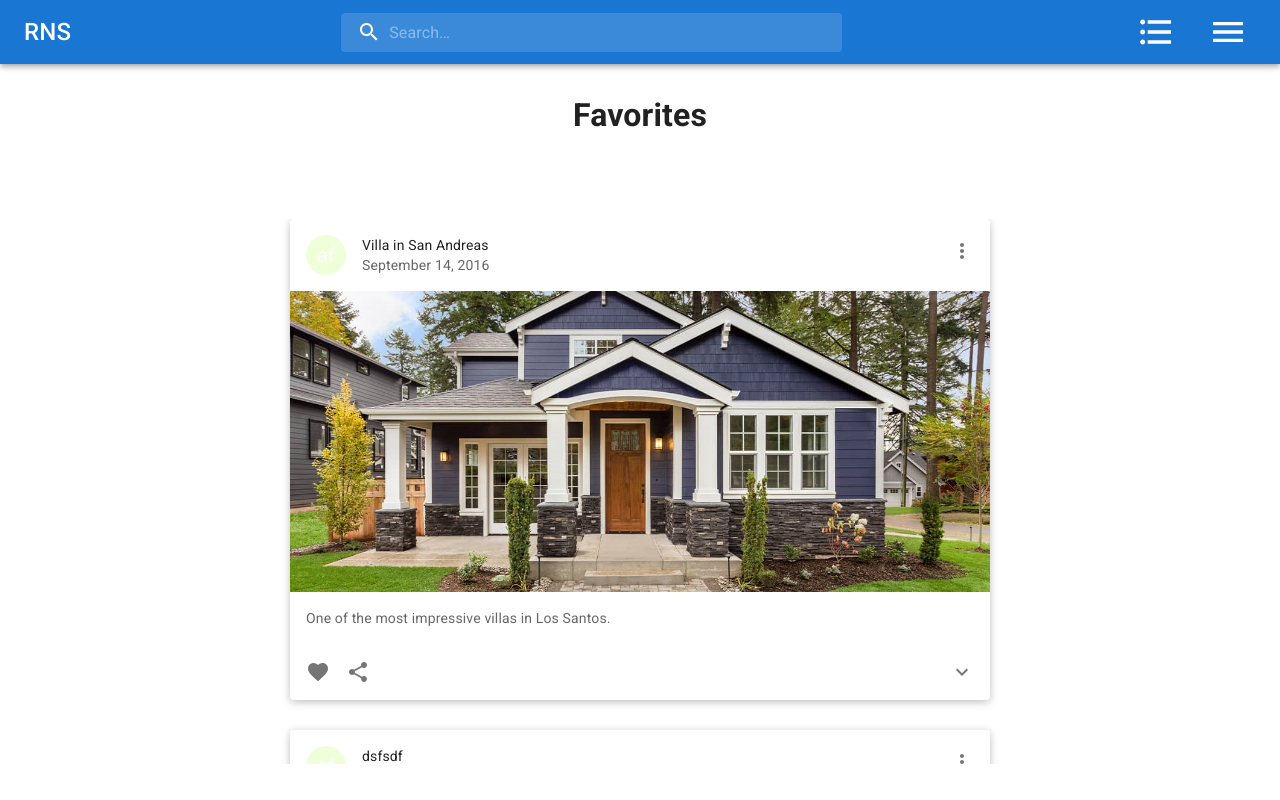
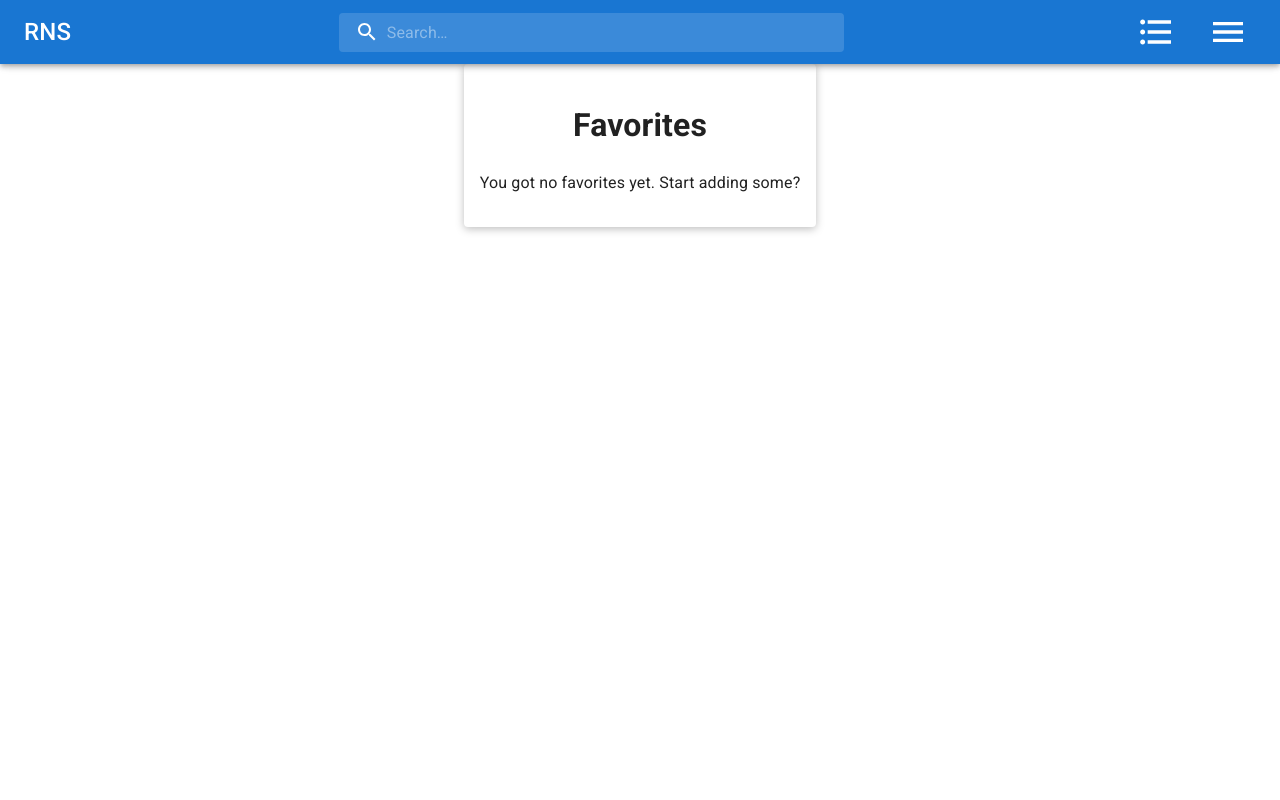
Before and after one commit to victorzele96/rent-and-sell, a React (Create React App) app in the folder client/: page /favorites in a window 1280 px wide. Built offline with nearby package versions, Linux system fonts and the light colour scheme.

Commit message:
playing with styles + commented out unused variables and imports

```diff
--- a/client/src/App.js
+++ b/client/src/App.js
@@ -21,10 +21,10 @@ const App = () => {
     <>
       <Routes>
         <Route exact path={"/"} element={toggleMapList ?
-          <Map properties={DUMMY_DATA} /> : <List properties={DUMMY_DATA} />}
+          <Map properties={DUMMY_DATA} /> : <List />}
         />
         <Route exact path={"/auth"} element={<Auth />} />
-        <Route exact path={"/favorites"} element={<Favorites properties={DUMMY_DATA} />} />
+        <Route exact path={"/favorites"} element={<Favorites />} />
         <Route exact path={"/chats"} element={<Chats />} />
         <Route exact path={"/add-property"} element={<NewProperty />} />
       </Routes>
@@ -35,7 +35,9 @@ const App = () => {
     <div className="root">
       <CssBaseline />
       <Navbar mapList={toggleMapList} setMapList={setToggleMapList} />
-      {routes}
+      <main className={toggleMapList ? 'map-main' : 'content-main'}>
+        {routes}
+      </main>
       {/* <Copyright sx={{ mt: 2, md: 2 }} /> */}
     </div>
   );
--- a/client/src/chats/pages/Chats.js
+++ b/client/src/chats/pages/Chats.js
@@ -75,12 +75,7 @@ const useStyles = makeStyles({
   },
 });
 
-const Chats = () => {
-  const classes = useStyles();
-
-  const messagesEndRef = useRef(null);
-
-  const [chatMessages, setChatMessages] = useState([
+const initialChatMessages = [
   {
     user: 'John Wick',
     message: "Hey man, What's up ?",
@@ -96,8 +91,9 @@ const Chats = () => {
     message: "Cool. i am good, let's catch up!",
     time: '10:30'
   },
-  ]);
-  const [users, setUsers] = useState([
+];
+
+const initialUsers = [
   {
     name: 'John Wick',
     avatarUrl: "https://material-ui.com/static/images/avatar/1.jpg",
@@ -118,17 +114,25 @@ const Chats = () => {
     avatarUrl: "https://material-ui.com/static/images/avatar/2.jpg",
     id: 'u4'
   },
-  ]);
+];
+
+const Chats = () => {
+  const classes = useStyles();
+
+  const messagesEndRef = useRef(null);
+
+  const [chatMessages, setChatMessages] = useState(initialChatMessages);
+  const [users, setUsers] = useState(initialUsers);
   const [message, setMessage] = useState("");
 
-  const userChangeHandler = (event) => {
-    setUsers(event.target.value);
-  };
+  // const userChangeHandler = (event) => {
+  //   setUsers(event.target.value);
+  // };
 
   const onEnterUserChangeHandler = (event) => {
     if (event.key === 'Enter') {
       setMessage(event.target.value);
-      // setUsers(...users);
+      setUsers(initialUsers);
       sendMessageHandler();
 
       // TODO: add backend logic
@@ -160,7 +164,7 @@ const Chats = () => {
   const listChatMessages = chatMessages.map((chatMessage, index) => {
     return (
       <>
-        <ListItem key={index}>
+        <ListItem key={'message' + index.toString()}>
           <Grid container className={classes.chatMessageGrid}>
             <Card className={`${classes.ChatMessageCard} ${chatMessage.user === 'John Wick' ? classes.right : classes.left}`}>
               <Grid item xs={12} className={classes.chatMessageOuterGrid}>
@@ -181,7 +185,7 @@ const Chats = () => {
     return (
       <>
         {user.name !== 'John Wick' && (
-          <ListItem button key={index}>
+          <ListItem button key={'user' + index.toString()}>
             <ListItemIcon>
               <Avatar alt={user.name} src={user.avatarUrl} />
             </ListItemIcon>
--- a/client/src/favorites/pages/Favorites.js
+++ b/client/src/favorites/pages/Favorites.js
@@ -1,13 +1,44 @@
+import { Card, Container } from "@mui/material";
+import { useContext } from "react";
+
 import List from '../../property/components/List';
 
-import classes from './Favorites.module.css';
+import FavoritesContext from '../../shared/context/favorites-context';
+
+import { makeStyles } from '@mui/styles';
+
+const useStyles = makeStyles((theme) => ({
+  container: {
+    width: "fit-content",
+    blockSize: "fit-content",
+    marginTop: "5vh",
+    textAlign: "center",
+
+  },
+  card: {
+    padding: "1rem",
+    boxShadow: "0 2px 8px rgba(0, 0, 0, 0.26)"
+  }
+}));
 
 const Favorites = (props) => {
+  const classes = useStyles();
+
+  const favoritesCtx = useContext(FavoritesContext);
+
+  const content = favoritesCtx.totalFavorites === 0 ? (
+    <p>You got no favorites yet. Start adding some?</p>
+  ) : (
+    <List />
+  )
+
   return (
-    <section className={classes["favorites-section"]}>
-      <h1>Favorites</h1>
-      <List properties={props.properties} />
-    </section>
+    <Container className={classes.container}>
+      <Card className={classes.card}>
+        <h1>Favorites</h1>
+        {content}
+      </Card>
+    </Container>
   );
 };
 
--- a/client/src/index.css
+++ b/client/src/index.css
@@ -2,8 +2,12 @@ body {
   margin: 0;
 }
 
-.content {
-  /* overflow: hidden; */
+.content-main {
+  margin-top: 100px;
+}
+
+.map-main {
+  margin-top: 64px
 }
 
 .list-div {
@@ -20,7 +24,7 @@ body {
   height: 1040px;
 }
 
-@media screen and (min-width: 800px) {
+/* @media screen and (min-width: 800px) {
   ::-webkit-scrollbar {
     width: 20px;
   }
@@ -36,4 +40,4 @@ body {
     background-clip: content-box;
     background-color: #1976d2b9;
   }
-}
+} */
--- a/client/src/property/components/List.js
+++ b/client/src/property/components/List.js
@@ -1,34 +1,85 @@
-import { Container, Stack } from "@mui/material";
+import { useState, useEffect } from "react";
+
+import { Card, Container, Stack } from "@mui/material";
 
 import { makeStyles } from '@mui/styles';
 
 import PropertyItem from "./PropertyItem";
 
+import DUMMY_DATA from "./propertyData";
+
 const useStyles = makeStyles((theme) => ({
   listContainer: {
     "overflow-y": "scroll",
     marginTop: "40px",
-    maxHeight: "585px",
+    maxHeight: "800px",
   },
   listContainerInner: {
     alignItems: "center",
     paddingBottom: "40px",
     marginTop: "40px",
     "overflow": "hidden"
+  },
+  loadingContainer: {
+    width: "fit-content",
+    blockSize: "fit-content",
+    marginTop: "5vh",
+    textAlign: "center",
+  },
+  loadingCard: {
+    padding: "1rem",
+    boxShadow: "0 2px 8px rgba(0, 0, 0, 0.26)"
   }
 }));
 
 const List = (props) => {
+  const [isLoading, setIsLoading] = useState(true);
+  const [loadedProperties, setLoadedProperties] = useState([]);
+
   const classes = useStyles();
 
+  useEffect(() => {
+    setIsLoading(true);
+    setLoadedProperties(DUMMY_DATA);
+    // fetch('https://learn-react-1-8c84e-default-rtdb.firebaseio.com/meetups1.json')
+    //   .then(response => {
+    //     return response.json();
+    //   })
+    //   .then(data => {
+    //     const meetups = [];
+
+    //     for (const key in data) {
+    //       const meetup = {
+    //         id: key,
+    //         ...data[key]
+    //       };
+    //       meetups.push(meetup);
+    //     }
+
+    //   setIsLoading(false);
+    //   setLoadedMeetups(meetups);
+    // });
+    setIsLoading(false);
+  }, []);
+
+  if (isLoading) {
+    return (
+      <Container className={classes.loadingContainer}>
+        <Card className={classes.loadingCard}>
+          <p>Loading...</p>
+        </Card>
+      </Container>
+    );
+  }
+
   return (
-    <Container maxWidth={false} className={classes.listContainer}>
-      <Stack spacing="30px" className={classes.listContainerInner}>
-        {props.properties.map(item => (
-          <PropertyItem key={item.id} property={item} />
-        ))}
-      </Stack>
-    </Container>
+    // <Container maxWidth={false} className={classes.listContainer}>
+    <Stack spacing="30px" className={classes.listContainerInner}>
+      {loadedProperties.map(item => (
+        <PropertyItem key={item.id} property={item} />
+      ))}
+    </Stack>
+    // </Container>
   );
 };
 
--- a/client/src/property/components/Map.js
+++ b/client/src/property/components/Map.js
@@ -2,16 +2,13 @@ import { MapContainer, TileLayer, Marker, Popup } from 'react-leaflet'
 
 import { Container } from '@mui/material';
 
-import classes from './Map.module.css';
+// import classes from './Map.module.css';
 
 import { makeStyles } from '@mui/styles';
 
 const useStyles = makeStyles((theme) => ({
   mapContainer: {
-    "overflow": "hidden"
-  },
-  mapContainerInner: {
-    height: "90vh"
+    height: "93.4vh",
   }
 }));
 
@@ -19,8 +16,7 @@ const Map = props => {
   const classes = useStyles();
 
   return (
-    <Container disableGutters maxWidth={false} className={classes.mapContainer}>
-      <MapContainer center={[31.2530, 34.7915]} zoom={8} className={classes.mapContainerInner}>
+    <MapContainer center={[31.2530, 34.7915]} zoom={8} className={classes.mapContainer}>
       <TileLayer
         attribution="© <a href='https://www.mapbox.com/about/maps/'>Mapbox</a> © <a href='http://www.openstreetmap.org/copyright'>OpenStreetMap</a> <strong><a href='https://www.mapbox.com/map-feedback/' target='_blank'>Improve this map</a> | © Rent-n-Sell 2022</strong>"
         url="https://api.mapbox.com/styles/v1/jayzpkz/cl17glze8000714pt2eqa32x7/tiles/256/{z}/{x}/{y}@2x?access_token=pk.eyJ1IjoiamF5enBreiIsImEiOiJjbDE2bjEwaW4wdm9jM2lzZ2MycnpucTlvIn0.jKddlYK37E-_QZ09prgopQ"
@@ -37,7 +33,6 @@ const Map = props => {
         );
       })}
     </MapContainer>
-    </Container>
   );
 };
 
--- a/client/src/property/components/PropertyForm/FileUpload.js
+++ b/client/src/property/components/PropertyForm/FileUpload.js
@@ -1,10 +1,10 @@
-import { useState, useRef } from 'react';
+import { useState, /*useRef*/ } from 'react';
 
 import classes from './FileUpload.module.css';
 
 const FileUpload = (props) => {
-  const [files, setFiles] = useState({});
-  const fileInputField = useRef(null);
+  const [files, /*setFiles*/] = useState({});
+  // const fileInputField = useRef(null);
 
   console.log(files);
   return (
--- a/client/src/property/components/PropertyItem.js
+++ b/client/src/property/components/PropertyItem.js
@@ -1,4 +1,4 @@
-import { useState } from 'react';
+import { useState, useContext } from 'react';
 
 import Paragraph from './Paragraph';
 import DeployAvatar from '../../shared/components/UIElements/Avatar';
@@ -16,6 +16,8 @@ import {
   IconButton,
   Typography
 } from '@mui/material';
+
+import FavoritesContext from '../../shared/context/favorites-context';
 
 import FavoriteIcon from '@mui/icons-material/Favorite';
 import ShareIcon from '@mui/icons-material/Share';
@@ -75,15 +77,31 @@ const ExpandMore = styled((props) => {
 }));
 
 const PropertyItem = (props) => {
-  const [isFavorite, setIsFavorite] = useState(false);
   const [expanded, setExpanded] = useState(false);
+
+  const favoritesCtx = useContext(FavoritesContext);
+
+  const itemIsFavorite = favoritesCtx.itemisFavorite(props.property.id);
 
   const classes = useStyles();
 
   const handleExpandClick = () => setExpanded(prevState => !prevState);
 
   const favoritesHandler = () => {
-    setIsFavorite(prevIsFavorite => !prevIsFavorite);
+    if (itemIsFavorite) {
+      favoritesCtx.removeFavorite(props.id);
+    } else {
+      favoritesCtx.addFavorite({
+        id: props.property.id,
+        title: props.property.title,
+        description: props.property.description,
+        img: props.property.image,
+        address: props.property.address,
+        location: props.property.location,
+        details: props.property.details,
+        creator: props.property.creator
+      });
+    }
 
     // TODO: add favorites logic + backend connection
   };
@@ -123,7 +141,7 @@ const PropertyItem = (props) => {
           onClick={favoritesHandler}
         >
           <FavoriteIcon
-            color={isFavorite ? "error" : "action"}
+            color={itemIsFavorite ? "error" : "action"}
           />
         </IconButton>
         <IconButton aria-label="share" onClick={shareHandler}>
--- a/client/src/shared/components/Navigation/Filter.js
+++ b/client/src/shared/components/Navigation/Filter.js
@@ -59,8 +59,8 @@ const initialFilterState = {
 const Filter = (porps) => {
   const classes = useStyles();
 
-  const [query, setQuery] = useState("");
-  const [searchParam] = useState(["title", "address"]);
+  // const [query, setQuery] = useState("");
+  // const [searchParam] = useState(["title", "address"]);
 
   const [filterState, setFilterState] = useState(initialFilterState);
 
--- a/client/src/shared/components/Navigation/Navbar.js
+++ b/client/src/shared/components/Navigation/Navbar.js
@@ -80,8 +80,8 @@ const Navbar = (props) => {
   );
 
   return (
-    <Box sx={{ flexGrow: 1 }}>
-      <AppBar position="static">
+    <Box sx={{ flexGrow: 1, top: 0, display: "block", width: "100%" }}>
+      <AppBar position="fixed">
         <Toolbar>
           <Typography
             className={classes.logo}
--- /dev/null
+++ b/client/src/shared/context/favorites-context.js
@@ -0,0 +1,46 @@
+import { createContext, useState } from "react";
+
+const FavoritesContext = createContext({
+  favorites: [],
+  totalFavorites: 0,
+  addFavorite: (favoriteProperty) => { },
+  removeFavorite: (propertyId) => { },
+  itemisFavorite: (propertyId) => { }
+
+});
+
+export const FavoritesContextProvider = (props) => {
+  const [userFavorites, setUserFavorites] = useState([]);
+
+  const addFavoriteHandler = (favoriteProperty) => {
+    setUserFavorites((prevUserFavorites => {
+      return prevUserFavorites.concat(favoriteProperty);
+    }));
+  }
+
+  const removeFavoriteHandler = (propertyId) => {
+    setUserFavorites((prevUserFavorites => {
+      return prevUserFavorites.filter(property => property.id !== propertyId);
+    }));
+  }
+
+  const itemIsFavoriteHandler = (propertyId) => {
+    return userFavorites.some(property => property.id === propertyId);
+  }
+
+  const context = {
+    favorites: userFavorites,
+    totalFavorites: userFavorites.length,
+    addFavorite: addFavoriteHandler,
+    removeFavorite: removeFavoriteHandler,
+    itemisFavorite: itemIsFavoriteHandler
+  };
+
+  return (
+    <FavoritesContext.Provider value={context}>
+      {props.children}
+    </FavoritesContext.Provider>
+  );
+}
+
+export default FavoritesContext;
```
Also changed, not shown: client/src/property/pages/NewProperty.js (+7 -7 lines). Lines whose indentation alone changed are shown as unchanged.
